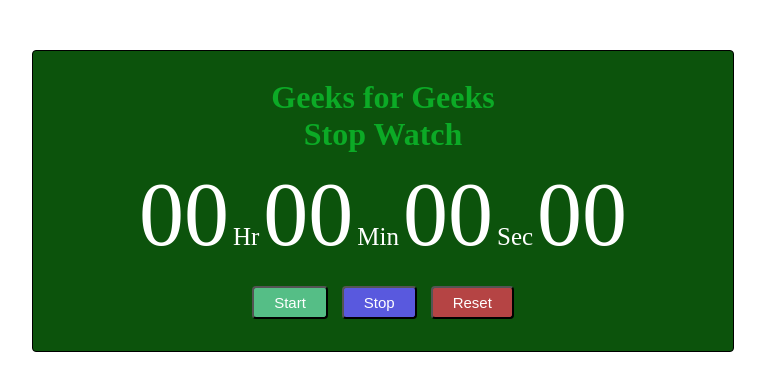
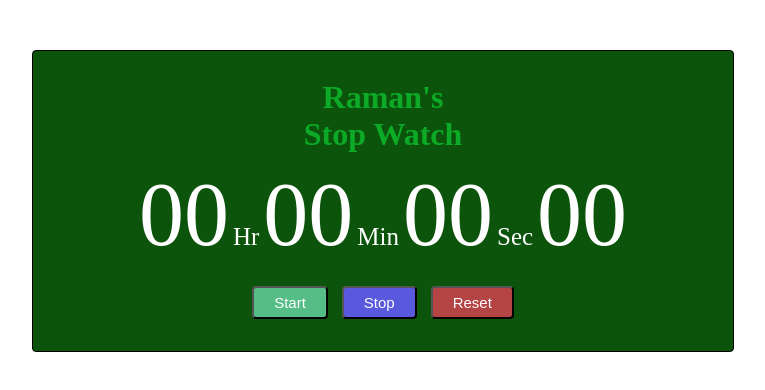
Before and after one commit to budarajuraman/stop_watch, a plain HTML site: page index.html in a window 1280 px wide. Shown: the whole page, without its empty margins (257-1022 px from the left). Drawn offline with Linux system fonts and the light colour scheme.

Commit message:
Update index.html

```diff
--- a/index.html
+++ b/index.html
@@ -9,7 +9,7 @@
 <body>
     <div class="container">
         <div class="heading">
-            <div>Geeks for Geeks</div>
+            <div>Raman's</div>
             <div>Stop Watch</div>
         </div>
         <div class="display">
```
